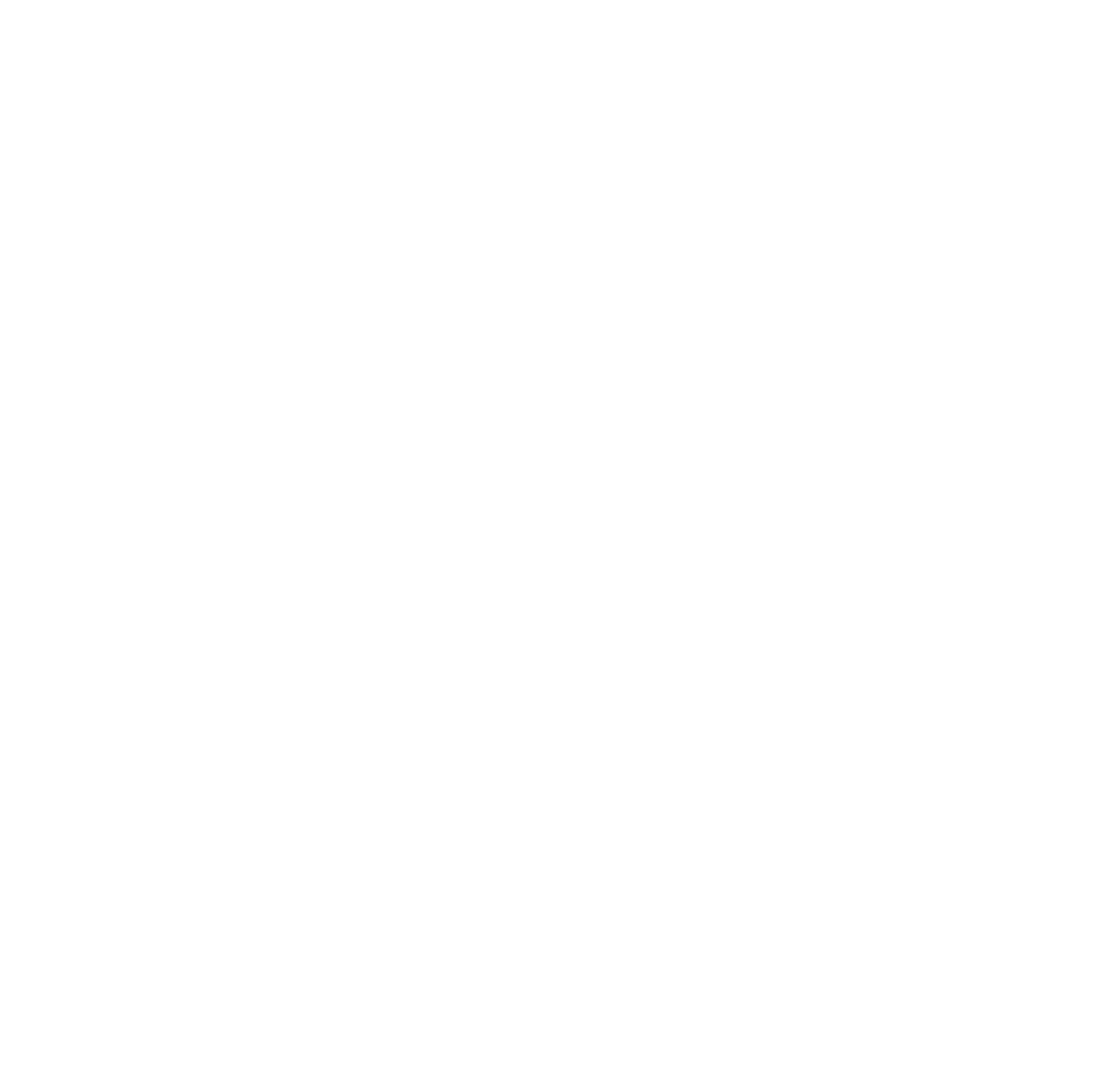
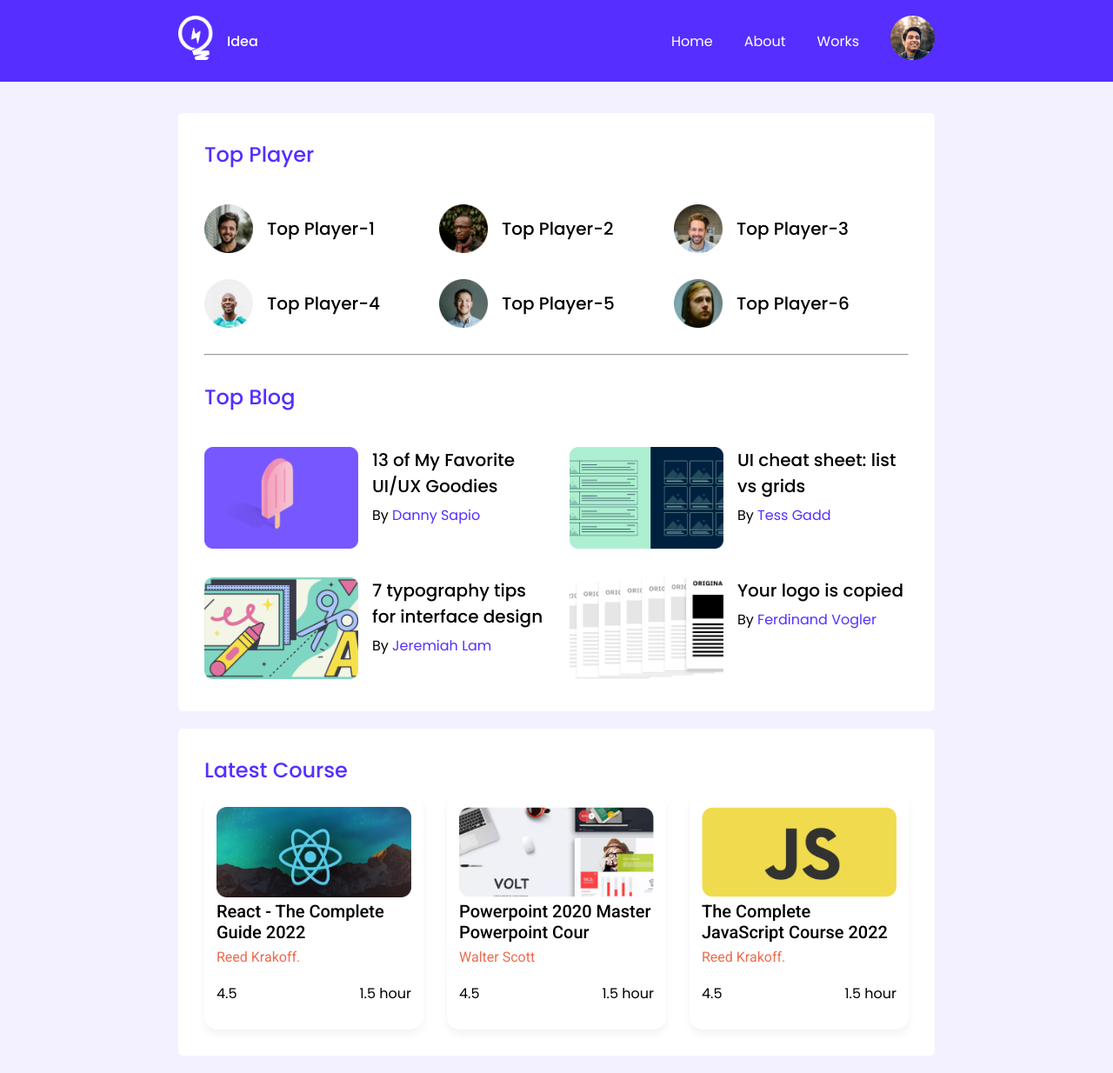
Before and after one commit to SEC-MASUM/leader-board-css3, a plain HTML site: page index.html in a window 1280 px wide. Shown: the whole page at 87% size. Before the commit the page ends 800 px from the top, so only its background shows below. Drawn offline with Linux system fonts and the light colour scheme.

Commit message:
almost done without dource details part

```diff
--- a/index.html
+++ b/index.html
@@ -7,5 +7,146 @@
     <link rel="stylesheet" href="./styles/style.css" />
     <title>Leader Board</title>
   </head>
-  <body></body>
+  <body>
+    <!-- header start -->
+    <header>
+      <nav>
+        <div class="navbar">
+          <span class="logo">
+            <a href=""><img src="./images/icons/logo.png" alt="" /></a>
+            <a href="">Idea</a>
+          </span>
+          <span class="right">
+            <a href="">Home</a>
+            <a href="">About</a>
+            <a href="">Works</a>
+            <a href=""><img src="./images/icons/profile.png" alt="" /></a>
+          </span>
+        </div>
+      </nav>
+    </header>
+    <!-- header end -->
+    <main>
+      <!-- top players and top blogs -->
+      <section>
+        <!-- top players -->
+        <div class="top-players">
+          <h1 class="section-heading">Top Player</h1>
+
+          <div class="players">
+            <div class="player">
+              <img src="./images/players/player-1.png" alt="" />
+              <h3>Top Player-1</h3>
+            </div>
+            <div class="player">
+              <img src="./images/players/player-2.png" alt="" />
+              <h3>Top Player-2</h3>
+            </div>
+            <div class="player">
+              <img src="./images/players/player-3.png" alt="" />
+              <h3>Top Player-3</h3>
+            </div>
+            <div class="player">
+              <img src="./images/players/player-4.png" alt="" />
+              <h3>Top Player-4</h3>
+            </div>
+            <div class="player">
+              <img src="./images/players/player-5.png" alt="" />
+              <h3>Top Player-5</h3>
+            </div>
+            <div class="player">
+              <img src="./images/players/player-6.png" alt="" />
+              <h3>Top Player-6</h3>
+            </div>
+          </div>
+        </div>
+
+        <hr />
+        <!-- top blogs -->
+        <!-- .top-blogs>.blogs>.article*6>img[src="./images/blogs/blog-$.png"]+h2.title{Title}+p.author{By Author} -->
+        <div class="top-blogs">
+          <h1 class="section-heading">Top Blog</h1>
+          <div class="blogs">
+            <article>
+              <div class="blog-image">
+                <img src="./images/blogs/blog-1.png" alt="" />
+              </div>
+              <div class="blog-info">
+                <h2 class="title">13 of My Favorite UI/UX Goodies</h2>
+                <p class="author">By <span>Danny Sapio</span></p>
+              </div>
+            </article>
+            <article>
+              <div class="blog-image">
+                <img src="./images/blogs/blog-2.png" alt="" />
+              </div>
+              <div class="blog-info">
+                <h2 class="title">UI cheat sheet: list vs grids</h2>
+                <p class="author">By <span>Tess Gadd</span></p>
+              </div>
+            </article>
+            <article>
+              <div class="blog-image">
+                <img src="./images/blogs/blog-3.png" alt="" />
+              </div>
+              <div class="blog-info">
+                <h2 class="title">7 typography tips for interface design</h2>
+                <p class="author">By <span>Jeremiah Lam</span></p>
+              </div>
+            </article>
+            <article>
+              <div class="blog-image">
+                <img src="./images/blogs/blog-4.png" alt="" />
+              </div>
+              <div class="blog-info">
+                <h2 class="title">Your logo is copied</h2>
+                <p class="author">By <span>Ferdinand Vogler</span></p>
+              </div>
+            </article>
+          </div>
+        </div>
+      </section>
+      <!-- Latest Course -->
+      <section>
+        <div class="latest-course">
+          <h1 class="section-heading">Latest Course</h1>
+          <div class="courses">
+            <div class="course">
+              <div class="course-info">
+                <img src="./images/courses/course-1.png" alt="" />
+                <h2 class="course-title">React - The Complete Guide 2022</h2>
+                <p class="course-author">Reed Krakoff.</p>
+              </div>
+              <div class="course-details">
+                <div class="rating">4.5</div>
+                <div class="duration">1.5 hour</div>
+              </div>
+            </div>
+            <div class="course">
+              <div class="course-info">
+                <img src="./images/courses/course-2.png" alt="" />
+                <h2 class="course-title">Powerpoint 2020 Master Powerpoint Cour</h2>
+                <p class="course-author">Walter Scott</p>
+              </div>
+              <div class="course-details">
+                <div class="rating">4.5</div>
+                <div class="duration">1.5 hour</div>
+              </div>
+            </div>
+            <div class="course">
+              <div class="course-info">
+                <img src="./images/courses/course-3.png" alt="" />
+                <h2 class="course-title">The Complete JavaScript  Course 2022</h2>
+                <p class="course-author">Reed Krakoff.</p>
+              </div>
+              <div class="course-details">
+                <div class="rating">4.5</div>
+                <div class="duration">1.5 hour</div>
+              </div>
+            </div>
+          </div>
+        </div>
+      </section>
+    </main>
+  </body>
 </html>
--- a/styles/style.css
+++ b/styles/style.css
@@ -0,0 +1,194 @@
+/* font */
+@import url("https://fonts.googleapis.com/css2?family=Poppins:wght@400;500;700&family=Roboto:wght@400;500;700&display=swap");
+
+/* common style and utility style */
+:root {
+  --primary-color: #562eff;
+  --light-font: 14px;
+  --regular-fort: 16px;
+  --medium-font: 20px;
+  --title-font: 24px;
+  --regular-font-weight: 400;
+  --medium-font-wight: 500;
+  --bold-font-wight: 700;
+}
+* {
+  margin: 0;
+  padding: 0;
+}
+body {
+  font-family: "Poppins", sans-serif;
+  background-color: #f3f1ff;
+}
+section {
+  background-color: white;
+  width: 870px;
+  margin-bottom: 20px;
+  border-radius: 5px;
+}
+.section-heading {
+  font-size: var(--title-font);
+  font-weight: var(--medium-font-wight);
+  color: var(--primary-color);
+  margin-bottom: 40px;
+}
+/* navbar style */
+nav {
+  background-color: var(--primary-color);
+  height: 94px;
+  width: 100%;
+  display: flex;
+  justify-content: center;
+  align-items: center;
+  margin-bottom: 36px;
+}
+.navbar {
+  width: 870px;
+  display: flex;
+  justify-content: space-between;
+  align-items: center;
+}
+.navbar span a {
+  text-decoration: none;
+  color: white;
+}
+.navbar .logo {
+  display: flex;
+  align-items: center;
+}
+.navbar .logo a {
+  font: var(--title-font);
+  font-weight: var(--medium-font-wight);
+  margin-right: 16px;
+}
+.navbar .logo a > img {
+  width: 40px;
+  height: 51px;
+}
+.navbar .right {
+  display: flex;
+  align-items: center;
+}
+.navbar .right a {
+  font-size: var(--regular-fort);
+  margin-left: 36px;
+}
+
+/* ------------------
+  top players style
+-------------------*/
+main {
+  display: flex;
+  justify-content: center;
+  flex-direction: column;
+  align-items: center;
+}
+
+.top-players {
+  padding: 30px;
+}
+
+.players {
+  display: grid;
+  grid-template-columns: repeat(3, 1fr);
+  row-gap: 30px;
+}
+.player {
+  display: flex;
+  align-items: center;
+}
+
+.player > img {
+  width: 56px;
+  height: 56px;
+  margin-right: 16px;
+}
+.player > h3 {
+  font-size: var(--medium-font);
+  font-weight: var(--medium-font-wight);
+}
+hr {
+  margin: 0 30px;
+}
+/* ------------------
+  top blogs style
+-------------------*/
+.top-blogs {
+  padding: 30px;
+}
+.blogs {
+  display: grid;
+  grid-template-columns: repeat(2, 1fr);
+  column-gap: 30px;
+  row-gap: 26px;
+}
+.blogs article {
+  display: flex;
+}
+.blog-image img {
+  width: 177px;
+  height: 117px;
+  margin-right: 16px;
+}
+.blog-info .title {
+  font-size: var(--medium-font);
+  font-weight: var(--medium-font-wight);
+  margin-bottom: 6px;
+}
+.blog-info .author {
+  font-size: var(--regular-fort);
+  font-weight: var(--regular-font-weight);
+}
+.author span {
+  color: var(--primary-color);
+}
+
+/* ------------------
+  latest course style
+-------------------*/
+.latest-course {
+  padding: 30px;
+}
+.latest-course .section-heading {
+  margin-bottom: 11px;
+}
+.courses {
+  display: flex;
+  justify-content: space-between;
+}
+.course {
+  box-shadow: 0px 5.34px 10px rgba(0, 0, 0, 0.05);
+  border-radius: 15px;
+  width: 252px;
+  height: 270px;
+  display: flex;
+  flex-direction: column;
+  /* align-items: center; */
+  padding: 14px;
+  box-sizing: border-box;
+}
+.course-info {
+  font-family: "Roboto", sans-serif;
+  margin-bottom: 20px;
+}
+.course-info > img {
+  width: 224px;
+  height: 104px;
+}
+
+.course-title {
+  width: inherit;
+  font-size: var(--medium-font);
+  font-weight: var(--medium-font-wight);
+  margin-bottom: 7px;
+}
+.course-author{
+  font-size: var(--regular-fort);
+  color: #ED6B4F;
+;
+}
+.course-details {
+  display: flex;
+  width: 100%;
+  justify-content: space-between;
+}
```
